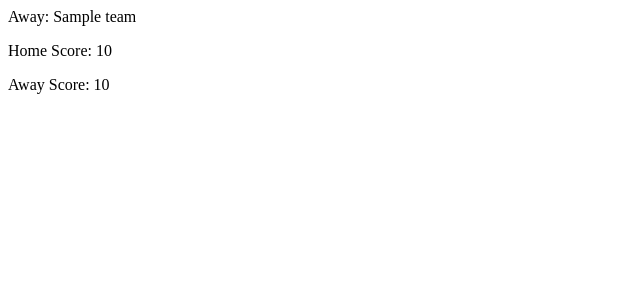
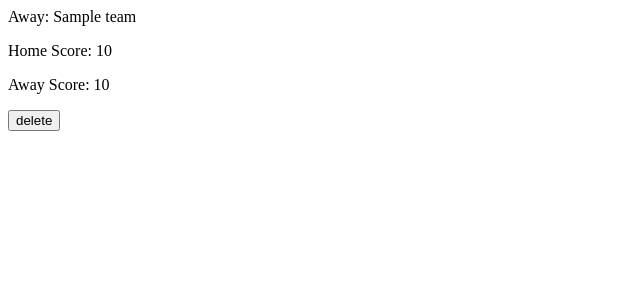
Before and after one commit to klamb95/python_project, a Flask app: page /games in a window 1280 px wide. Shown: the part 333-633 px from the top of the page, without its empty margins (0-640 px from the left). Run offline with Flask 2, Linux system fonts and the light colour scheme; a database or web service that is not in the repository returns one stand-in record (values such as "Sample title"); some libraries are stand-ins or nearby versions.

Commit message:
delete route working

```diff
--- a/controllers/games_controller.py
+++ b/controllers/games_controller.py
@@ -38,7 +38,7 @@ def create_game():
     game_repository.save(new_game)
     return redirect('/games')
 
-@games_blueprint.route("/teams", methods =["POST"])
-def delete_game():
+@games_blueprint.route("/games/<id>/delete", methods=['POST'])
+def delete_game(id):
     game_repository.delete(id)
     return redirect('/games')
--- a/templates/games/index.html
+++ b/templates/games/index.html
@@ -12,6 +12,10 @@
 <p>Away: {{game.team_2.name}}</p>
 <p>Home Score: {{game.team_1_score}}</p>
 <p>Away Score: {{game.team_2_score}}</p>
+<form action="/games/{{ game.id }}/delete" method="POST">
+<input type="submit" value="delete"/>
+<br>
+</form>
 <br>
 </section>
 
```
